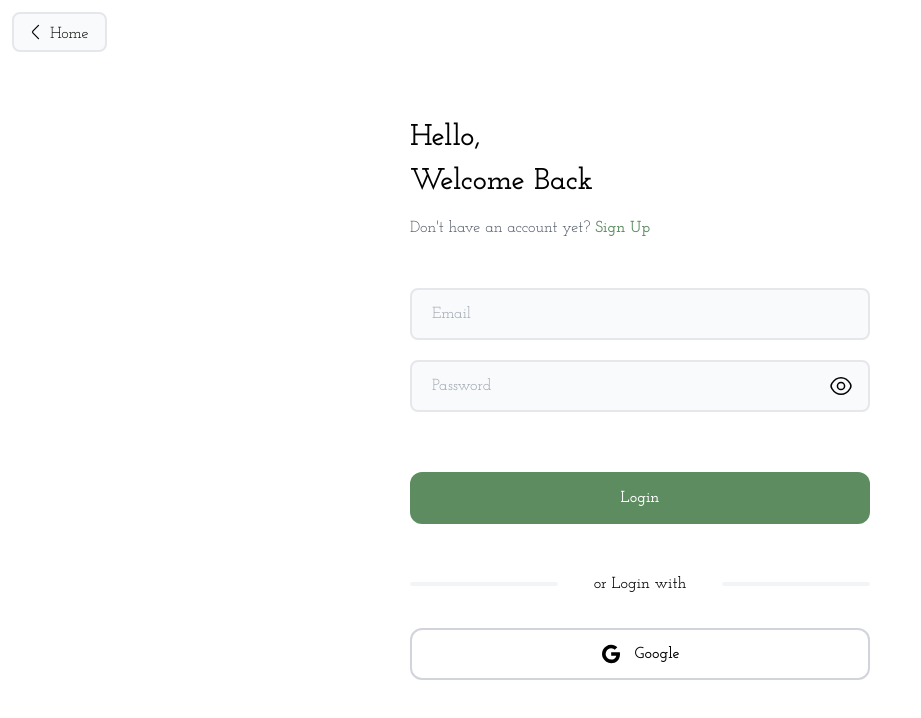
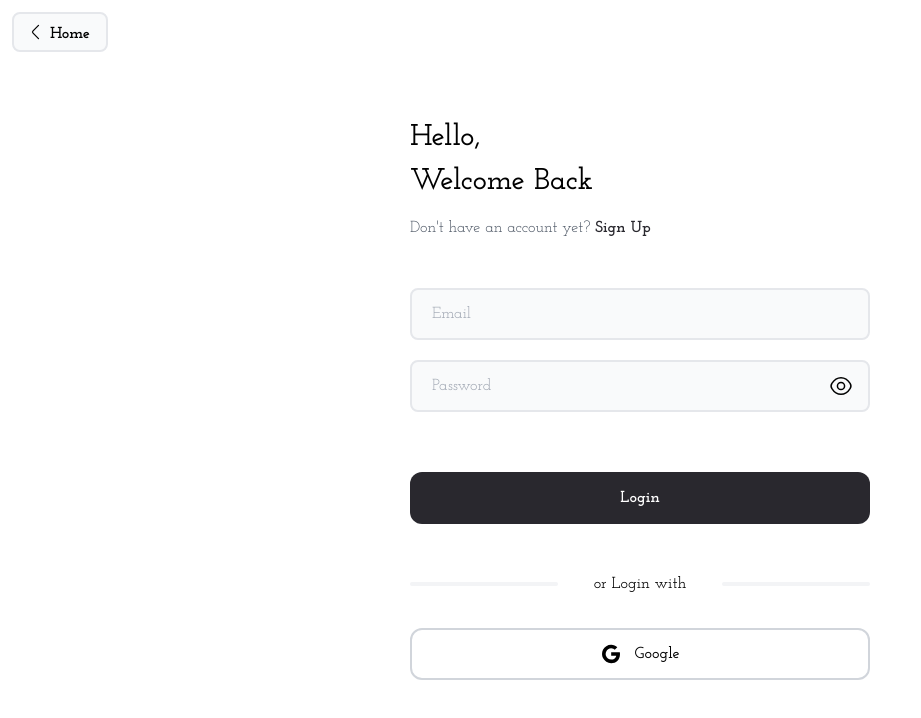
Before and after one commit to arshGoyalDev/todo-app-firebase, a Next.js app: page /login in a window 1280 px wide. Shown: the top 718 px of the page, without its empty margins (0-921 px from the left). Built offline with nearby package versions, Linux system fonts and the light colour scheme; no server answers.

Commit message:
style: change color pallete

```diff
--- a/app/login/page.js
+++ b/app/login/page.js
@@ -25,7 +25,7 @@ const LoginPage = () => {
             }
             <TransitionLink
               href="/sign-up"
-              className="text-primary font-semibold"
+              className="text-primaryLight dark:text-primaryDark font-bold"
             >
               Sign Up
             </TransitionLink>
--- a/app/sign-up/page.js
+++ b/app/sign-up/page.js
@@ -23,7 +23,7 @@ const SignUpPage = () => {
             Already have an account?{" "}
             <TransitionLink
               href="/login"
-              className="text-primary font-semibold"
+              className="text-primaryLight dark:text-primaryDark font-bold"
             >
               Login
             </TransitionLink>
--- a/components/button/HomeButton.js
+++ b/components/button/HomeButton.js
@@ -25,7 +25,7 @@ const HomeButton = ({ form }) => {
           />
         </svg>
       </span>
-      <span className="h-5">Home</span>
+      <span className="h-5 font-bold">Home</span>
     </TransitionLink>
   );
 };
--- a/components/form/AccountForm.js
+++ b/components/form/AccountForm.js
@@ -49,7 +49,7 @@ const AccountForm = ({ form }) => {
           setPasswordValue={setPasswordValue}
           errorPassword={errorPassword}
         />
-        <button className="text-white mt-10 w-full py-[14px] font-semibold bg-primary rounded-xl hover:bg-gray-400 hover:text-black dark:hover:text-white hover:dark:bg-zinc-800 hover:bg-opacity-10 transition-all duration-300">
+        <button className="font-bold text-white dark:text-black mt-10 w-full py-[14px] bg-primaryLight dark:bg-primaryDark rounded-xl hover:bg-gray-400 hover:text-black dark:hover:text-white hover:dark:bg-zinc-800 hover:bg-opacity-10 transition-all duration-300">
           {form === "login" ? "Login" : "Sign Up"}
         </button>
       </div>
--- a/tailwind.config.js
+++ b/tailwind.config.js
@@ -16,7 +16,8 @@ module.exports = {
     },
     extend: {
       colors: {
-        primary: "#5E8C61",
+        primaryDark: "#fcf5d9",
+        primaryLight: "#29282e",
       },
     },
   },
```
